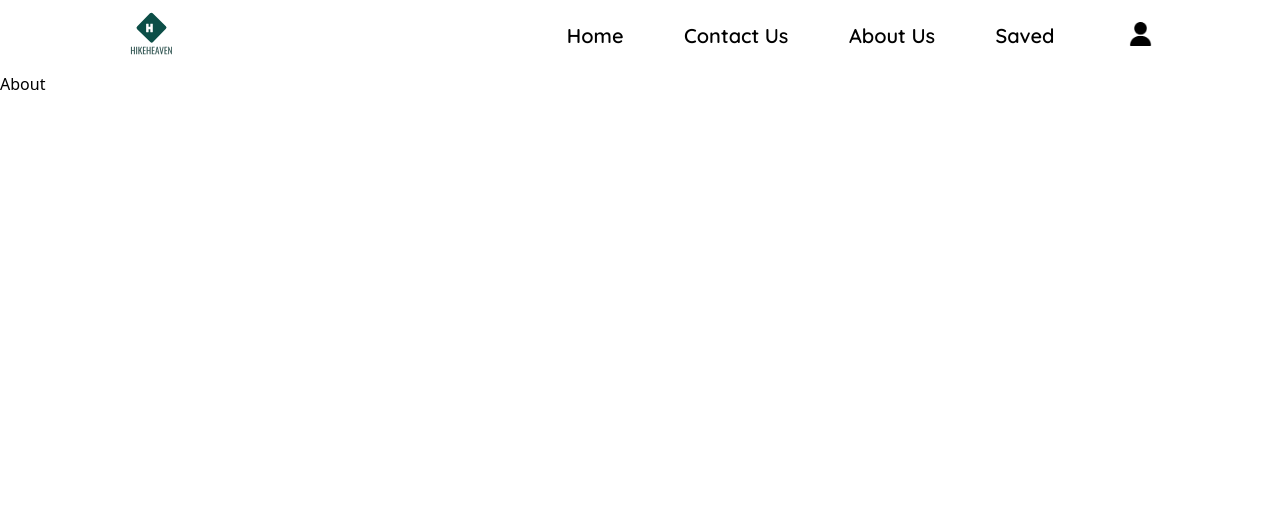
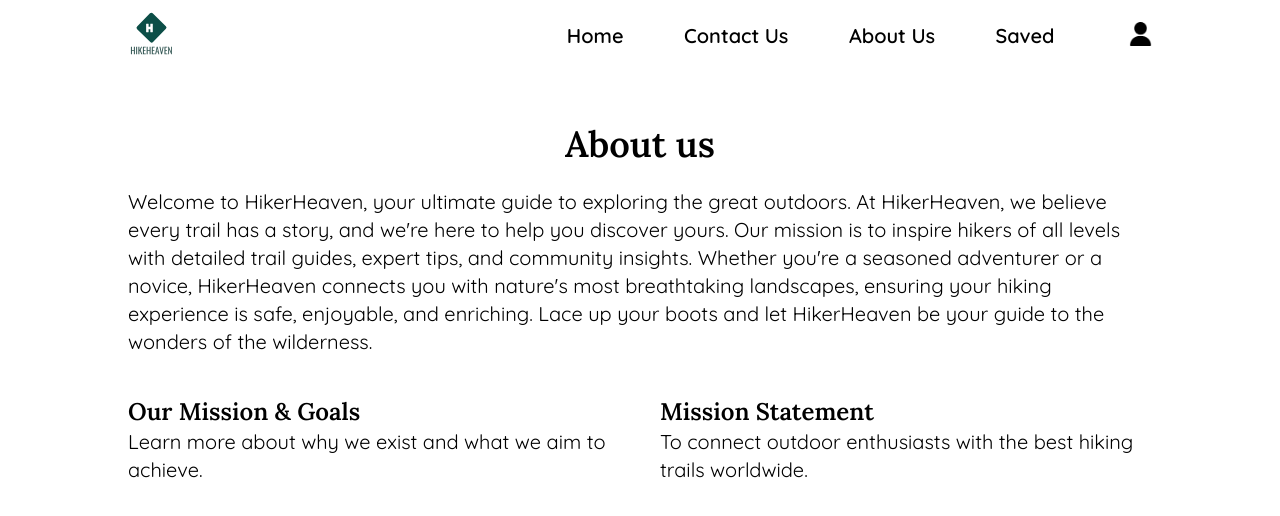
Before and after one commit to sunilshrestha07/HikerHeven, a React (Vite) app in the folder client/: page /about in a window 1280 px wide. Shown: the top 516 px of the page. Built offline with nearby package versions, Linux system fonts and the light colour scheme.

Commit message:
made about us section

```diff
--- a/client/src/components/Navbar.tsx
+++ b/client/src/components/Navbar.tsx
@@ -27,7 +27,7 @@ export default function Navbar() {
                         </div>
                         <div className=" flex gap-8 items-center">
                             <div className="">
-                                <img className="h-6 sm:h-5 lg:h-6 -mt-1" src="./navImages/profile.png" alt="" />
+                                <Link to='/signup'><img className="h-6 sm:h-5 lg:h-6 -mt-1" src="./navImages/profile.png" alt="" /></Link>
                             </div>
                             <div className=" sm:hidden">
                                 <Hamburger/>
--- a/client/src/pages/About.tsx
+++ b/client/src/pages/About.tsx
@@ -1,5 +1,26 @@
+import { paddingSize } from "../declareSize";
+
 export default function About() {
   return (
-    <div>About</div>
+    <>
+      <div className={paddingSize}>
+        <div className=" flex flex-col gap-10">
+          <div className=" flex flex-col justify-center items-center gap-6 mt-10">
+            <p className="text-4xl font-Lora font-semibold ">About us</p>
+            <p className="text-base sm:text-xl font-Quicksand ">Welcome to HikerHeaven, your ultimate guide to exploring the great outdoors. At HikerHeaven, we believe every trail has a story, and we're here to help you discover yours. Our mission is to inspire hikers of all levels with detailed trail guides, expert tips, and community insights. Whether you're a seasoned adventurer or a novice, HikerHeaven connects you with nature's most breathtaking landscapes, ensuring your hiking experience is safe, enjoyable, and enriching. Lace up your boots and let HikerHeaven be your guide to the wonders of the wilderness.</p>
+          </div>
+          <div className=" grid grid-rows-2 sm:grid-rows-none sm:grid-cols-2 gap-10">
+            <div className=" grid-rows-1 sm:col-span-1">
+              <p className="font-Lora text-2xl font-semibold">Our Mission & Goals</p>
+              <p className=" font-Quicksand text-base sm:text-xl">Learn more about why we exist and what we aim to achieve.</p>
+            </div>
+            <div className=" grid-rows-1 sm:col-span-1">
+              <p className="font-Lora text-2xl font-semibold">Mission Statement</p>
+              <p className=" font-Quicksand text-base sm:text-xl">To connect outdoor enthusiasts with the best hiking trails worldwide.</p>
+            </div>
+          </div>
+        </div>
+      </div>
+    </>
   )
 }
```
